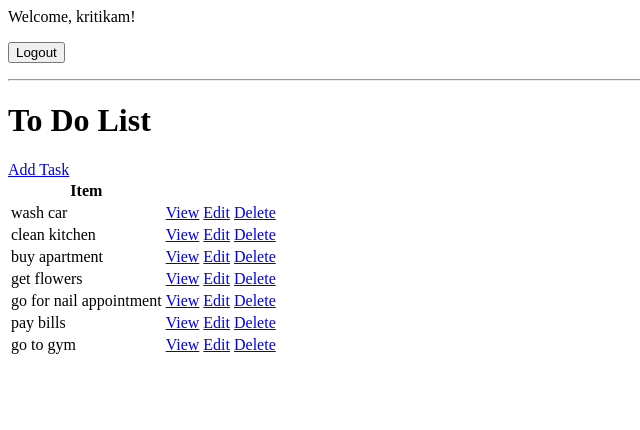
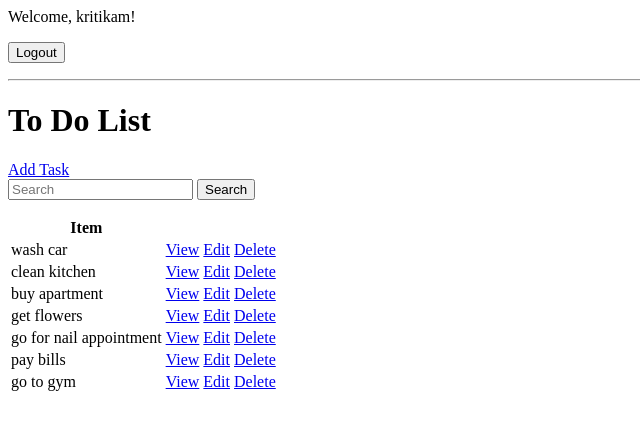
Before and after one commit to kritikam123/todo_List, a Django app: page / in a window 1280 px wide. Shown: the top 430 px of the page, without its empty margins (0-640 px from the left). Run offline with Django 5.2, Linux system fonts and the light colour scheme; a user stored in the database is signed in; data comes from the database, SQL or seed files in the repository; both versions use the stored data as it was after the commit.

Commit message:
added search functionality

```diff
--- a/base/templates/base/task_list.html
+++ b/base/templates/base/task_list.html
@@ -13,6 +13,12 @@
 <hr>
 <h1>To Do List</h1>
 <a href="{% url 'tasks-create' %}">Add Task</a>
+
+<form method="GET">
+    <input type="text" name="search-area" placeholder="Search" value="{{search_input}}">
+    <input type ="submit" value="Search">
+
+</form>
 
 <table>
     <tr>
--- a/base/views.py
+++ b/base/views.py
@@ -20,6 +20,7 @@ class CustomLoginView(LoginView):
 
     def get_success_url(self):
         return reverse_lazy('tasks')
+
 
 class RegisterPage(FormView):
     template_name = 'base/register.html'
@@ -47,6 +48,13 @@ class TaskList(LoginRequiredMixin, ListView):
         context = super().get_context_data(**kwargs)
         context['tasks'] = context['tasks'].filter(user=self.request.user)
         context['count'] = context['tasks'].filter(complete=False).count()
+
+        search_input = self.request.GET.get('search-area') or ''
+        if search_input:
+            context['tasks'] = context['tasks'].filter(
+                title__startswith=search_input)
+
+        context['search_input'] = search_input
         return context
 
 
```
Also changed, not shown: db.sqlite3.
